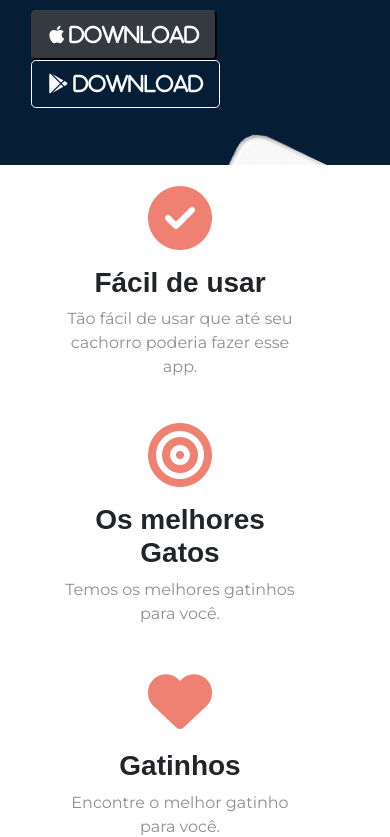
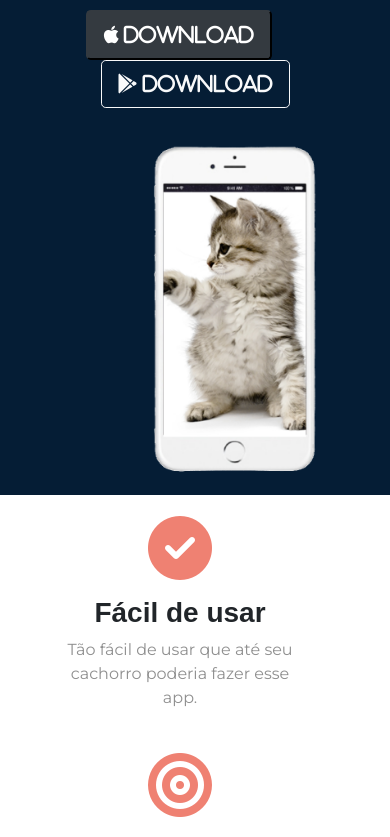
Before and after one commit to eilincoln/curso-fullstack-tipscode, a plain HTML site: page appdukeza/index.html in a window 390 px wide. Shown: the part 740-1577 px from the top of the page. Drawn offline with nearby package versions, Linux system fonts and the light colour scheme.

Commit message:
feito alteração no header do projeto, para responsivo em 1028px

```diff
--- a/appdukeza/css/styles.css
+++ b/appdukeza/css/styles.css
@@ -140,3 +140,17 @@ p {
 .pricing-column {
     padding: 3% 2%;
 }
+
+/* =============================== reponsivo ==================== */
+
+
+@media (max-width: 1028px) {
+    .header-title {
+        text-align: center;
+    }
+
+    .title-image {
+        position: static;
+        transform: rotate(0);
+    }
+}
```
